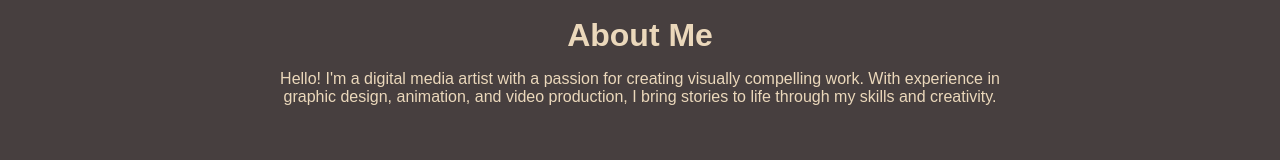
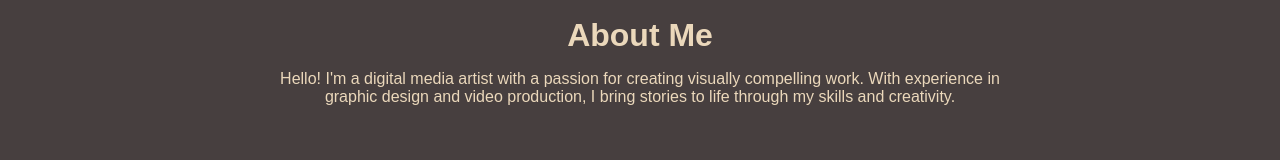
Before and after one commit to hevanx/Portfolio, a plain HTML site: page index.html in a window 1280 px wide. Shown: the part 153-313 px from the top of the page. Drawn offline with Linux system fonts and the light colour scheme.

Commit message:
Add files via upload

```diff
--- a/index.html
+++ b/index.html
@@ -16,7 +16,7 @@
     <!-- About Section -->
     <section id="about">
         <h2>About Me</h2>
-        <p>Hello! I'm a digital media artist with a passion for creating visually compelling work. With experience in graphic design, animation, and video production, I bring stories to life through my skills and creativity.</p>
+        <p>Hello! I'm a digital media artist with a passion for creating visually compelling work. With experience in graphic design and video production, I bring stories to life through my skills and creativity.</p>
     </section>
 
     <!-- Portfolio Section -->
```
